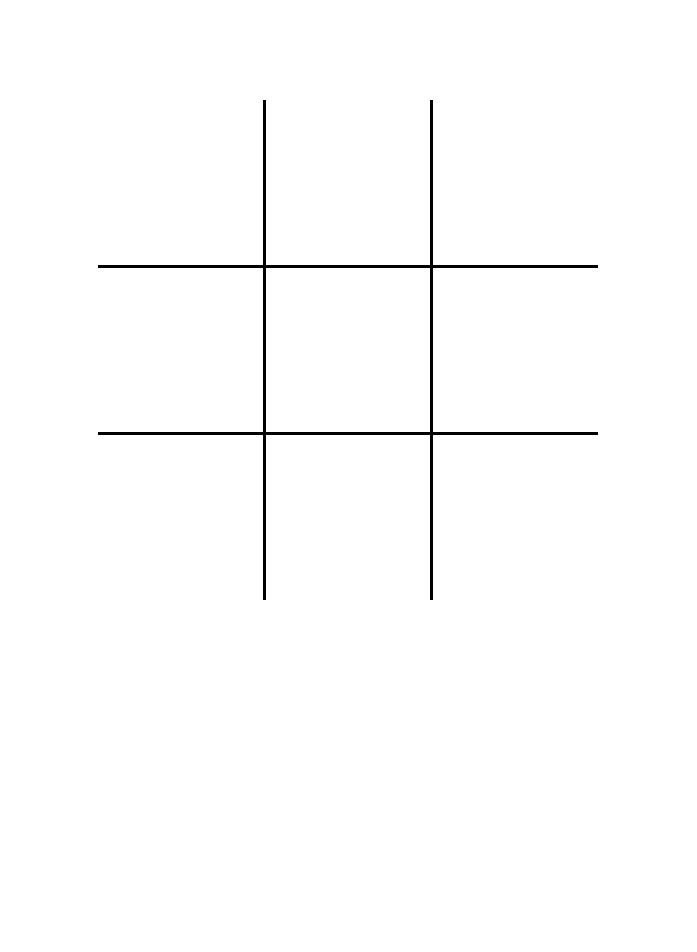
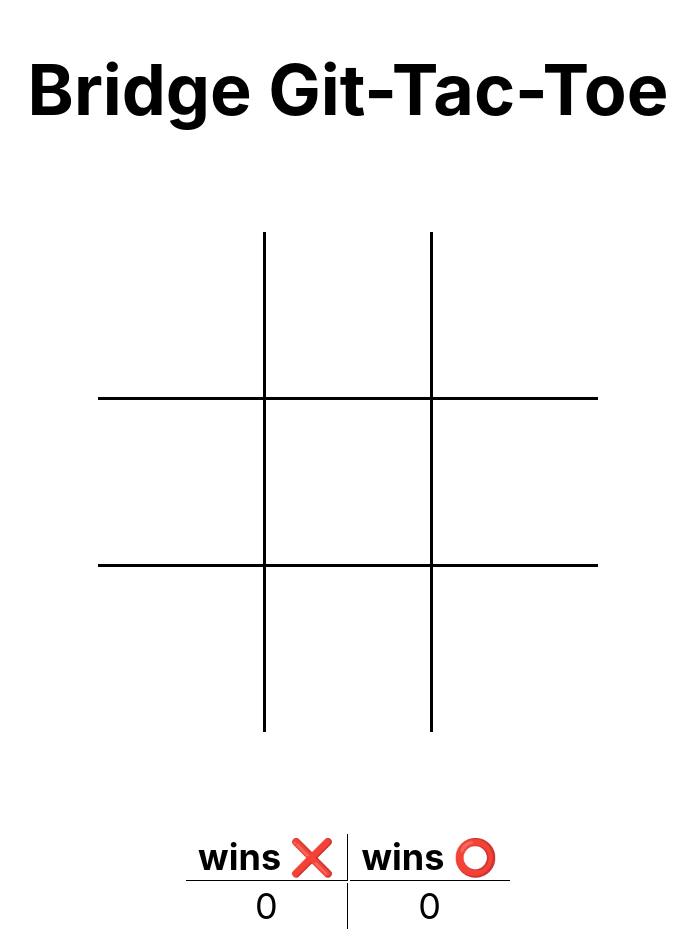
Before and after one commit to vanecaro22/git-tac-toe, a React (Create React App) app: page / in a window 1280 px wide. Shown: the top 952 px of the page, without its empty margins (292-989 px from the left). Before the commit the page ends 800 px from the top, so only its background shows below. Built offline with nearby package versions, Linux system fonts and the light colour scheme.

Commit message:
✨ Adds stats

```diff
--- a/src/App.js
+++ b/src/App.js
@@ -1,7 +1,15 @@
 import React from "react";
 import TicTacToe from "./modules/TicTacToe";
+import Stats from "./modules/Stats";
 import moves from "./yourMoves";
+import stats from "./yourStats";
 
-const App = () => <TicTacToe moves={moves} />;
+const App = () => (
+  <div className="App">
+    <h1>Bridge Git-Tac-Toe</h1>
+    <TicTacToe moves={moves} />
+    <Stats stats={stats} />
+  </div>
+);
 
 export default App;
--- a/src/index.css
+++ b/src/index.css
@@ -6,5 +6,9 @@ body {
     sans-serif;
   -webkit-font-smoothing: antialiased;
   -moz-osx-font-smoothing: grayscale;
+}
+
+h1 {
   font-size: 70px;
+  text-align: center;
 }
--- a/src/modules/Board.css
+++ b/src/modules/Board.css
@@ -3,4 +3,5 @@
   width: 500px;
   height: 500px;
   margin: 100px auto;
+  font-size: 70px;
 }
--- a/src/modules/Grid.css
+++ b/src/modules/Grid.css
@@ -18,7 +18,8 @@
   align-content: center;
   border-bottom: 3px solid black;
   flex-grow: 1;
-  flex-basis: auto;
+  flex-shrink: 1;
+  flex-basis: 100%;
 }
 
 .Row:last-child {
--- /dev/null
+++ b/src/modules/Stats.css
@@ -0,0 +1,28 @@
+.Stats {
+  width: 100%;
+  font-size: 36px;
+}
+
+.Stats table {
+  margin: 100px auto;
+}
+
+.Stats th,
+.Stats td {
+  border-right: 1px solid black;
+  padding-right: 12px;
+  padding-left: 12px;
+}
+
+.Stats th {
+  border-bottom: 1px solid black;
+}
+
+.Stats td {
+  text-align: center;
+}
+
+.Stats th:last-child,
+.Stats td:last-child {
+  border-right: none;
+}
--- /dev/null
+++ b/src/modules/Stats.js
@@ -0,0 +1,26 @@
+import React from "react";
+
+import "./Stats.css";
+
+const Stats = ({ stats }) => (
+  <div className="Stats">
+    <table>
+      <thead>
+        <tr>
+          {Object.keys(stats).map(key => (
+            <th>{`wins ${key}`}</th>
+          ))}
+        </tr>
+      </thead>
+      <tbody>
+        <tr>
+          {Object.values(stats).map(value => (
+            <td>{value}</td>
+          ))}
+        </tr>
+      </tbody>
+    </table>
+  </div>
+);
+
+export default Stats;
--- /dev/null
+++ b/src/yourStats.js
@@ -0,0 +1,8 @@
+import { x, o } from "./yourMoves";
+
+const stats = {
+  [x]: 0,
+  [o]: 0
+};
+
+export default stats;
```
